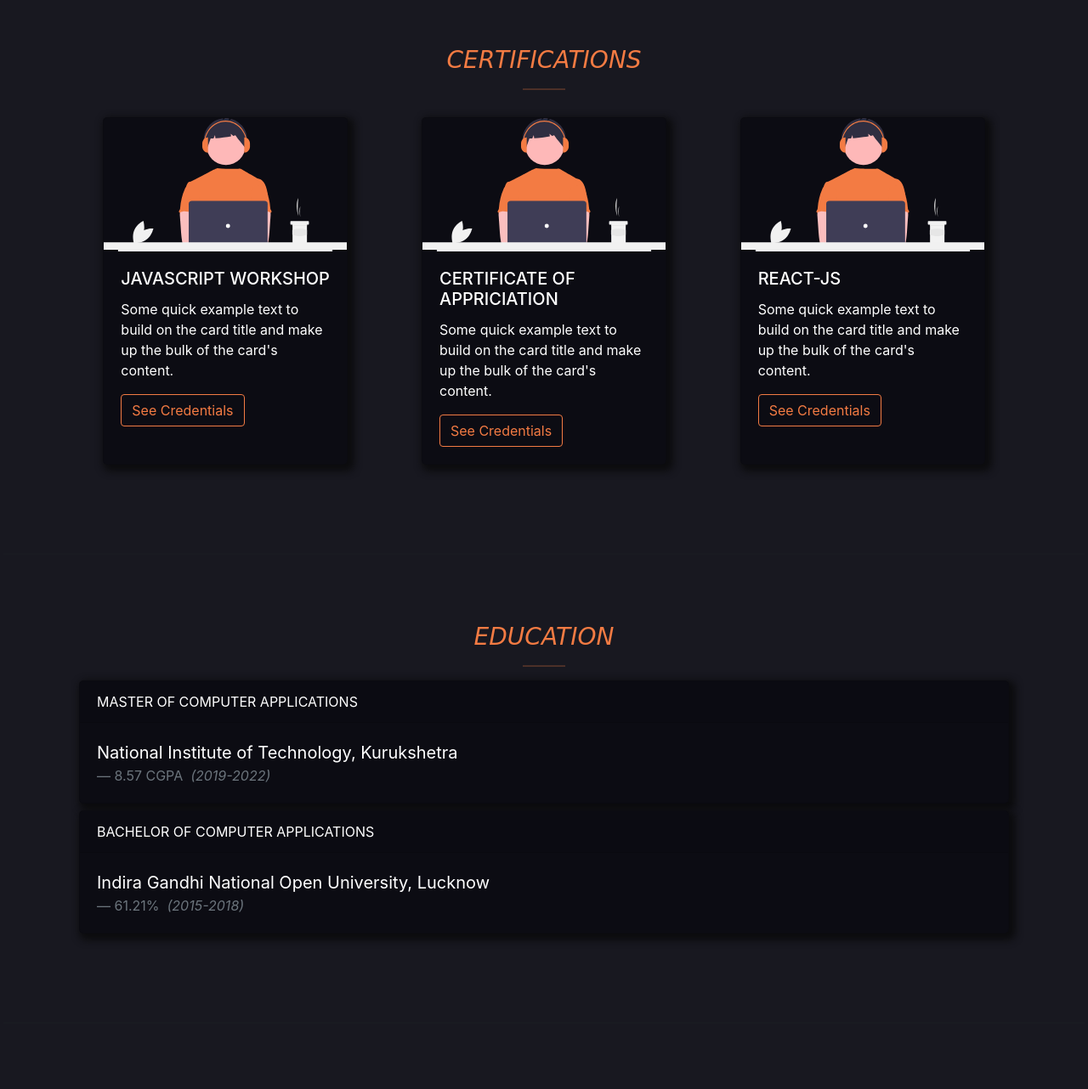
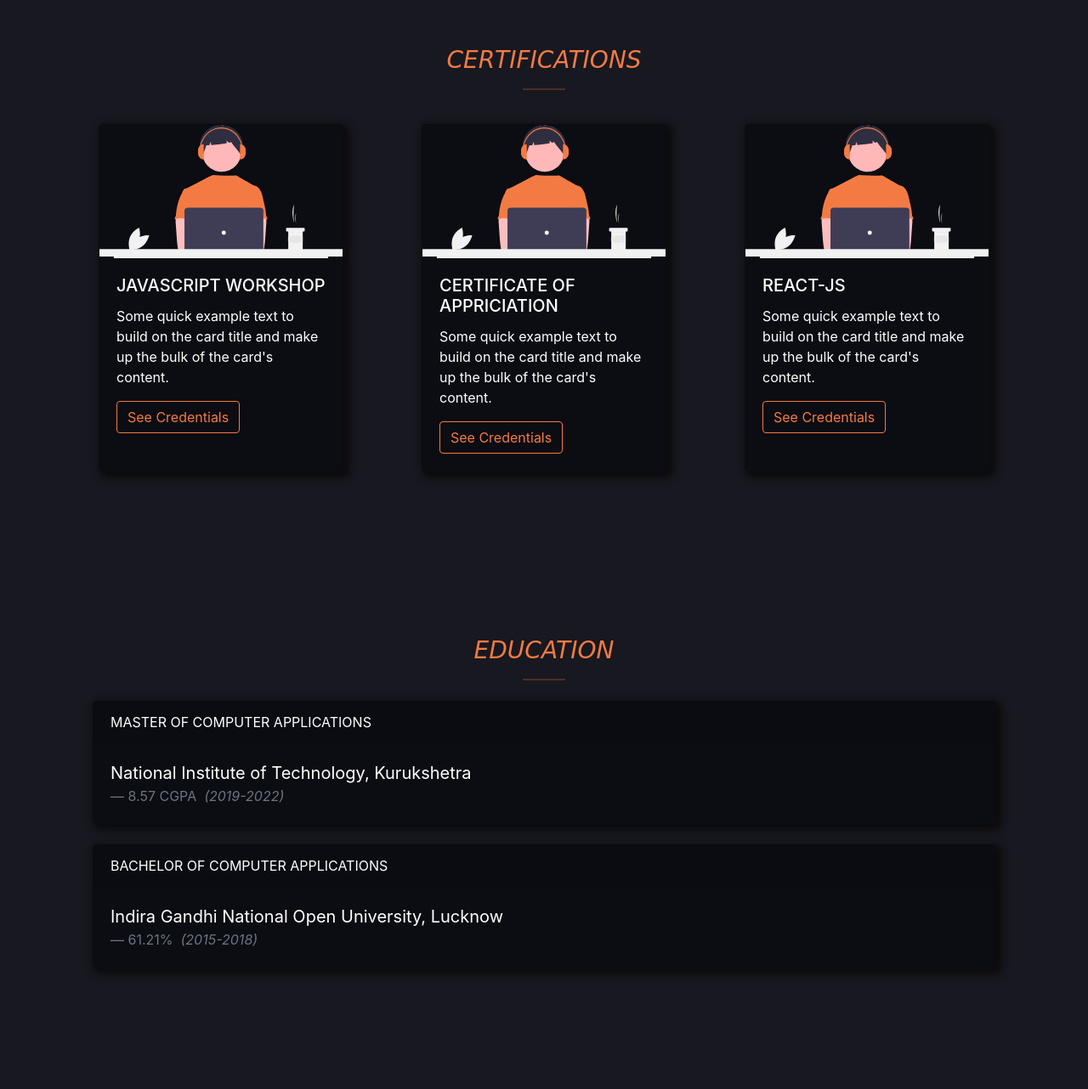
Before and after one commit to shubham-156760530/portfolio, a plain HTML site: page index.html in a window 1280 px wide. Shown: the part 2260-3542 px from the top of the page at 85% size. Drawn offline with nearby package versions, Linux system fonts and the light colour scheme.

Commit message:
favicon added and card updated

```diff
--- a/index.html
+++ b/index.html
@@ -11,10 +11,8 @@
     <!-- Disable tap highlight on IE -->
     <meta name="msapplication-tap-highlight" content="no">
 
-    <link rel="apple-touch-icon" sizes="180x180" href="./assets/apple-icon-180x180.png">
-    <link href="./assets/favicon.ico" rel="icon">
-
     <title>SHUBHAM MAURYA | PORTFOLIO</title>
+    <link rel="shortcut icon" href="./favicon.png" type="image/png">
     <link href="https://cdn.jsdelivr.net/npm/bootstrap@5.0.2/dist/css/bootstrap.min.css" rel="stylesheet">
     <link rel="stylesheet" href="https://maxcdn.bootstrapcdn.com/bootstrap/4.0.0/css/bootstrap.min.css">
     <link rel="stylesheet" href="https://cdnjs.cloudflare.com/ajax/libs/font-awesome/5.15.3/css/all.min.css"/>
@@ -193,8 +191,8 @@
         <div class="jumbotron jumbotron-fluid bg-color" id="certifications">
             <div class="container">
               <h3 class="color-wh text-center">CERTIFICATIONS</h3><hr class="line mx-auto"><p></p>
-                <div class="row p-2 color-wh-1">
-                    <div class="d-flex justify-content-center col-sm-12 col-md-4 col-lg-4 col-xl-4">
+                <div class="row color-wh-1">
+                    <div class="d-flex justify-content-center col-sm-12 col-md-4 col-lg-4 col-xl-4 p-3">
                         <div class="card bg-m-dark box-sh mt-2" style="width: 18rem;">
                             <img class="card-img-top" src="./mode-dark.svg" alt="Card image cap" id="img7">
                             <div class="card-body">
@@ -204,7 +202,7 @@
                             </div>
                           </div>
                     </div>
-                    <div class="d-flex justify-content-center col-sm-12 col-md-4 col-lg-4 col-xl-4">
+                    <div class="d-flex justify-content-center col-sm-12 col-md-4 col-lg-4 col-xl-4 p-3">
                         <div class="card bg-m-dark box-sh mt-2" style="width: 18rem;">
                             <img class="card-img-top" src="./mode-dark.svg" alt="Card image cap" id="img8">
                             <div class="card-body">
@@ -214,7 +212,7 @@
                             </div>
                           </div>
                     </div>
-                    <div class="d-flex justify-content-center col-sm-12 col-md-4 col-lg-4 col-xl-4">
+                    <div class="d-flex justify-content-center col-sm-12 col-md-4 col-lg-4 col-xl-4 p-3">
                         <div class="card bg-m-dark box-sh mt-2" style="width: 18rem;">
                             <img class="card-img-top" src="./mode-dark.svg" alt="Card image cap" id="img9">
                             <div class="card-body">
@@ -233,7 +231,7 @@
         <div class="jumbotron jumbotron-fluid bg-color" id="education">
             <div class="container">
               <h3 class="color-wh text-center">EDUCATION</h3><hr class="line mx-auto"><p></p>
-                <div class="d-flex justify-content-center card m-2 bg-m-dark box-sh color-wh-1">
+                <div class="d-flex justify-content-center card m-4 bg-m-dark box-sh color-wh-1">
                     <div class="card-header">
                       MASTER OF COMPUTER APPLICATIONS
                     </div>
@@ -244,7 +242,7 @@
                       </blockquote>
                     </div>
                 </div>
-                <div class="d-flex justify-content-center card m-2 bg-m-dark box-sh color-wh-1">
+                <div class="d-flex justify-content-center card m-4 bg-m-dark box-sh color-wh-1">
                     <div class="card-header">
                       BACHELOR OF COMPUTER APPLICATIONS
                     </div>
```
Also changed, not shown: favicon.ico (added), favicon.png (added).
